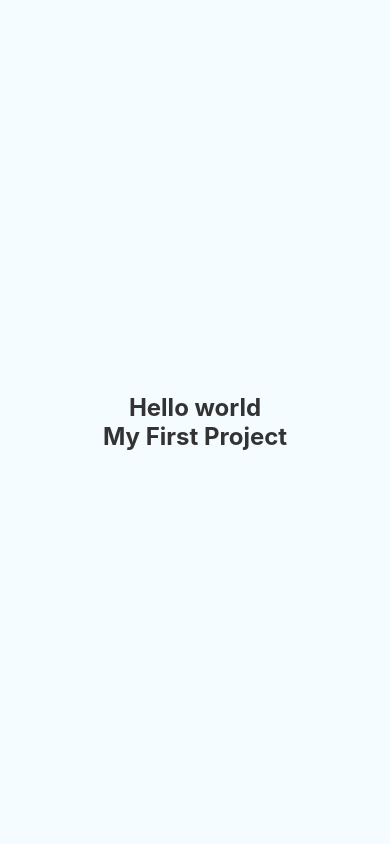
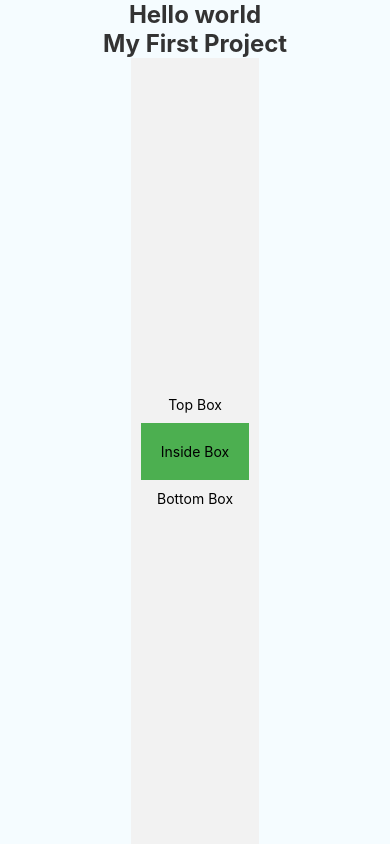
Before and after one commit to niyomugaboetiene/react-native-mobile-app-course, a React Native app: screen / in a window 390 px wide. Built offline with nearby package versions, Linux system fonts and the light colour scheme.

Commit message:
react-native: learning About View

```diff
--- a/App.tsx
+++ b/App.tsx
@@ -2,11 +2,13 @@ import React from "react";
 // * View is like div in web is parent component, Text lets you define or add text in your code
 // styleSheet allows you to define css in js instead of css
 import { View, Text, StyleSheet } from "react-native";
+import Hello from "./components/view.tsx";
 export default function App() {
    return (
     <View style={styles.container}>
       <Text style={styles.text}>Hello world</Text>
       <Text style={styles.text}>My First Project</Text>
+      <Hello/>
     </View>
    )
 }
--- a/components/view.tsx
+++ b/components/view.tsx
@@ -2,14 +2,14 @@ import React from "react";
 import { View, Text, StyleSheet } from "react-native";
 
 export default function Hello() {
-    <View style={styles.container}>
+   return( <View style={styles.container}>
         <Text>Top Box</Text>
         <View style={styles.box}>
             <Text>Inside Box</Text>
         </View>
         <Text>Bottom Box</Text>
     </View>
-}
+)}
 
 const styles = StyleSheet.create({
   container: {
@@ -19,6 +19,8 @@ const styles = StyleSheet.create({
     backgroundColor: '#f2f2f2',
   },
   box: {
-    padding: 20
+    padding: 20,
+    margin: 10,
+    backgroundColor: '#4caf50'
   }
 })
```
